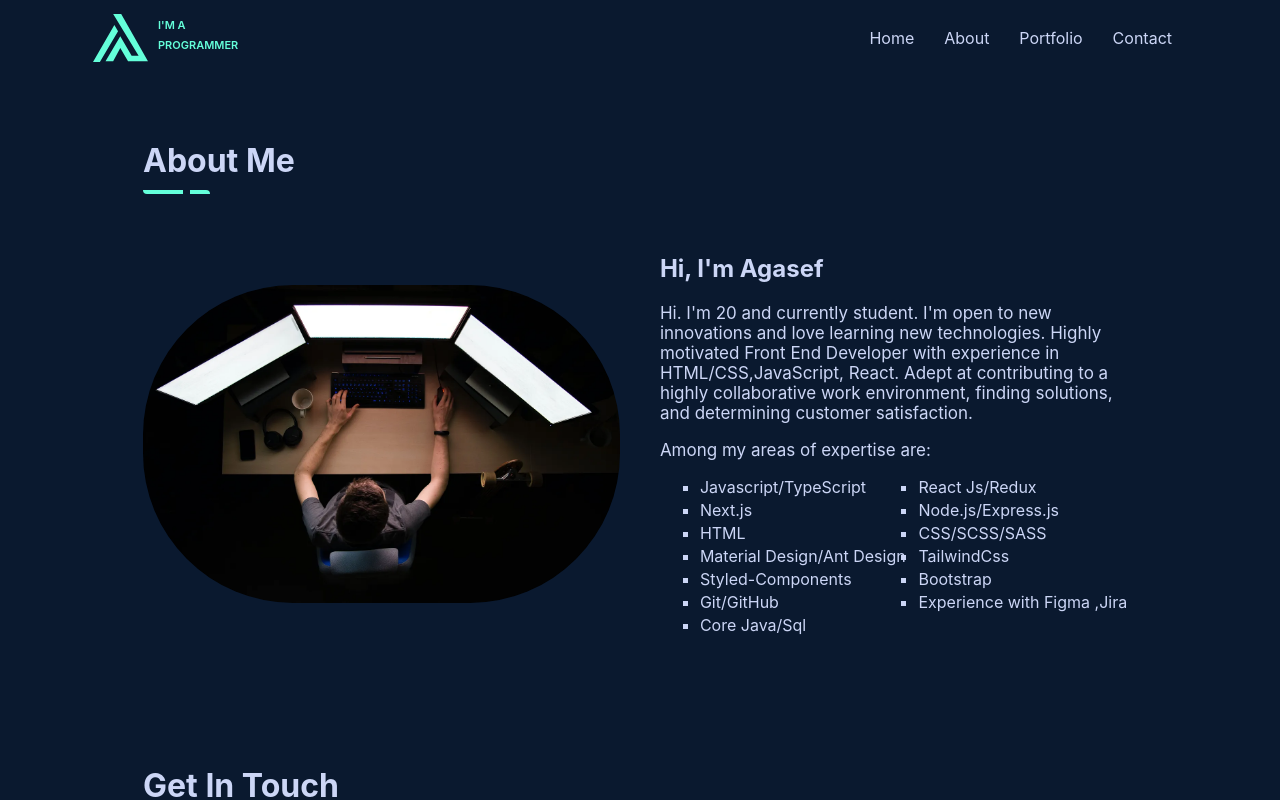
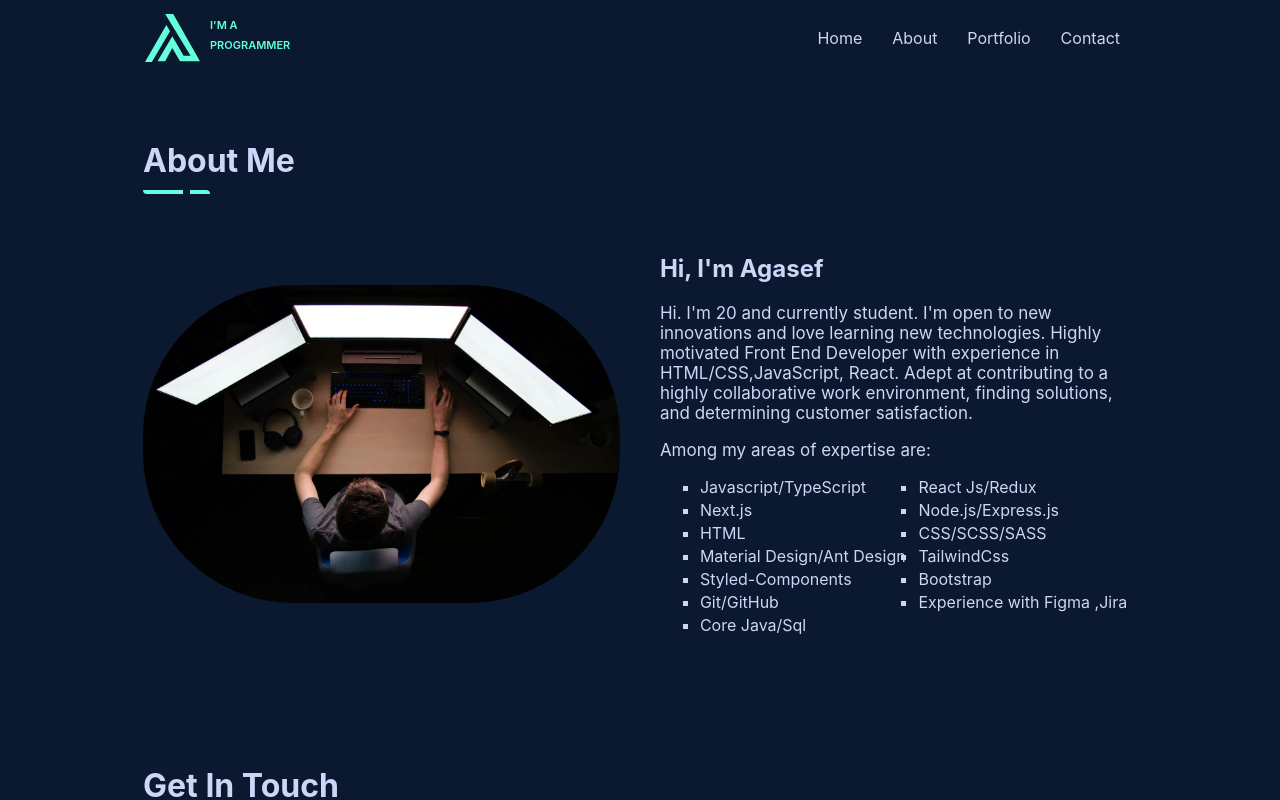
Before and after one commit to AgasefAmircan/site, a Next.js app: page /about in a window 1280 px wide. Shown: the top 800 px of the page. Built offline with nearby package versions, Linux system fonts and the light colour scheme; no server answers.

Commit message:
feat:added readme

```diff
--- a/components/About/About.module.css
+++ b/components/About/About.module.css
@@ -19,7 +19,7 @@
 
 .about .about_main .profileImg {
   object-fit: cover;
-  z-index: 100;
+  z-index: 1;
   border-radius: 150px;
 }
 
--- a/components/About/About.module.min.css
+++ b/components/About/About.module.min.css
@@ -1 +1 @@
-.about{background-color:#0a192f;z-index:100}.about .about_main{padding-bottom:40px;width:100%;max-width:1024px;margin-left:auto;margin-right:auto;padding-left:15px;padding-right:15px;display:grid;grid-template-columns:48% 48%;justify-content:space-between;align-items:center}.about .about_main .profileImg{object-fit:cover;z-index:100;border-radius:150px}.about .about_main .text h2{color:#ccd6f6}.about .about_main .text p{color:#ccd6f6;font-size:17px}.about .about_main .text .expertise{margin-top:20px;margin-bottom:-10px}.about .about_main .text ul{display:grid;grid-template-columns:50% 50%;justify-content:space-between;align-items:center;color:#ccd6f6;list-style-type:square}.about .about_main .text ul li{margin-bottom:3px}@media screen and (max-width: 767px){.about .about_main{display:grid;grid-template-columns:100%;justify-content:center;align-items:center}.about .about_main .profileImg{padding-bottom:20px}}
+.about{background-color:#0a192f;z-index:100}.about .about_main{padding-bottom:40px;width:100%;max-width:1024px;margin-left:auto;margin-right:auto;padding-left:15px;padding-right:15px;display:grid;grid-template-columns:48% 48%;justify-content:space-between;align-items:center}.about .about_main .profileImg{object-fit:cover;z-index:1;border-radius:150px}.about .about_main .text h2{color:#ccd6f6}.about .about_main .text p{color:#ccd6f6;font-size:17px}.about .about_main .text .expertise{margin-top:20px;margin-bottom:-10px}.about .about_main .text ul{display:grid;grid-template-columns:50% 50%;justify-content:space-between;align-items:center;color:#ccd6f6;list-style-type:square}.about .about_main .text ul li{margin-bottom:3px}@media screen and (max-width: 767px){.about .about_main{display:grid;grid-template-columns:100%;justify-content:center;align-items:center}.about .about_main .profileImg{padding-bottom:20px}}
--- a/components/About/About.module.scss
+++ b/components/About/About.module.scss
@@ -17,7 +17,7 @@
 
       .profileImg {
         object-fit: cover;
-        z-index: 100;
+        z-index: 1;
         border-radius: 150px;
 
       }
--- a/components/Navbar/navbar.module.css
+++ b/components/Navbar/navbar.module.css
@@ -13,7 +13,7 @@
 
 .navbar .navbar_main {
   width: 100%;
-  max-width: 1124px;
+  max-width: 1020px;
   margin-left: auto;
   margin-right: auto;
   padding-left: 15px;
--- a/components/Navbar/navbar.module.scss
+++ b/components/Navbar/navbar.module.scss
@@ -13,7 +13,7 @@ $blue:#0a192f;
 
     .navbar_main {
       width: 100%;
-      max-width: 1124px;
+      max-width: 1020px;
       margin-left: auto;
       margin-right: auto;
       padding-left: 15px;
--- a/pages/index.js
+++ b/pages/index.js
@@ -13,7 +13,7 @@ export default function Home({ projects }) {
   useEffect(() => {
     setTimeout(() => {
       setLoading(0);
-    },2000);
+    },1500);
   }, []);
   return (
     <div className="container">
```
Also changed, not shown: components/Navbar/navbar.module.min.css (+1 -1 lines), 1 other file (tests, documents, lock files or other folders).
